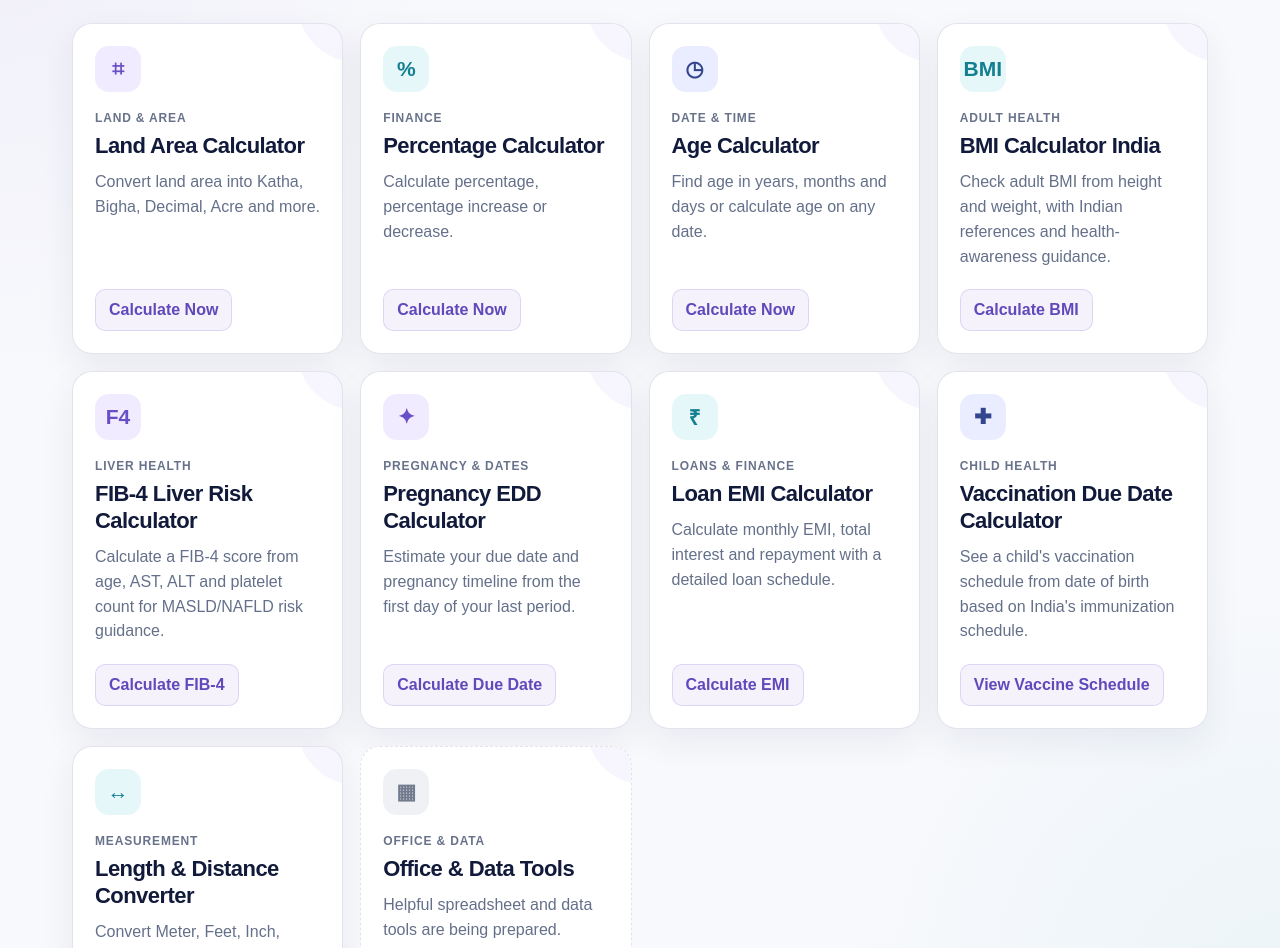
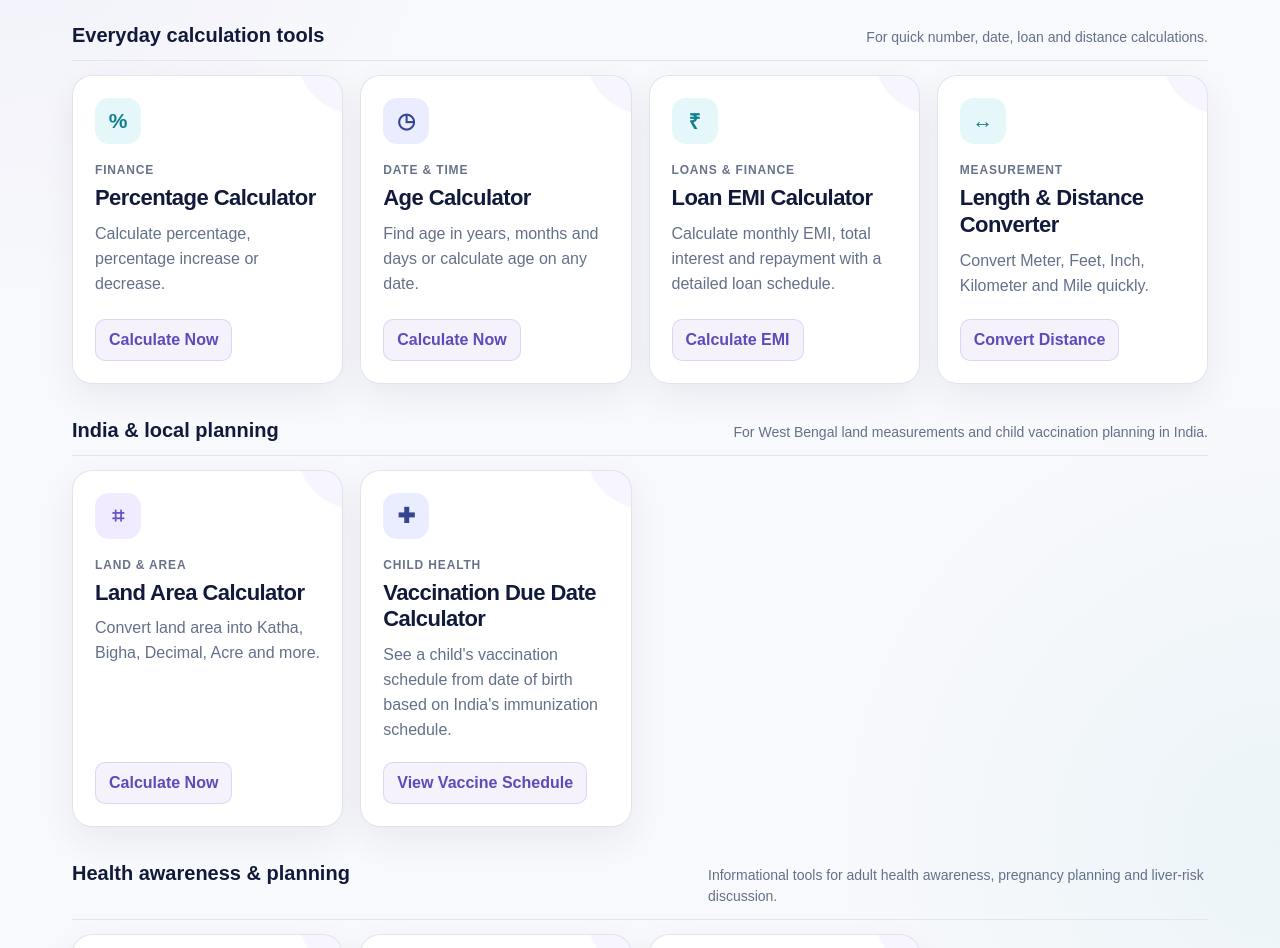
Before and after one commit to Arintri/worklity, a Next.js app: page / in a window 1280 px wide. Shown: the part 1204-2152 px from the top of the page. Built offline with nearby package versions, Linux system fonts and the light colour scheme.

Commit message:
Worklity Phase D product coherence and AdSense quality release

```diff
--- a/app/page.js
+++ b/app/page.js
@@ -21,7 +21,7 @@ export default function Home() {
       link: "/land-area-calculator",
       icon: "⌗",
       accent: "violet",
-      active: true,
+      collection: "local",
     },
     {
       categoryEn: "Finance",
@@ -33,7 +33,7 @@ export default function Home() {
       link: "/percentage-calculator",
       icon: "%",
       accent: "cyan",
-      active: true,
+      collection: "everyday",
     },
     {
       categoryEn: "Date & Time",
@@ -45,7 +45,7 @@ export default function Home() {
       link: "/age-calculator",
       icon: "◷",
       accent: "indigo",
-      active: true,
+      collection: "everyday",
     },
     {
       categoryEn: "Adult Health",
@@ -59,7 +59,7 @@ export default function Home() {
       link: "/bmi-calculator",
       icon: "BMI",
       accent: "cyan",
-      active: true,
+      collection: "health",
     },
     {
       categoryEn: "Liver Health",
@@ -73,7 +73,7 @@ export default function Home() {
       link: "/fib-4-calculator",
       icon: "F4",
       accent: "violet",
-      active: true,
+      collection: "health",
     },
     {
       categoryEn: "Pregnancy & Dates",
@@ -89,7 +89,7 @@ export default function Home() {
       link: "/edd-calculator",
       icon: "✦",
       accent: "violet",
-      active: true,
+      collection: "health",
     },
     {
       categoryEn: "Loans & Finance",
@@ -105,7 +105,7 @@ export default function Home() {
       link: "/emi-calculator",
       icon: "₹",
       accent: "cyan",
-      active: true,
+      collection: "everyday",
     },
     {
       categoryEn: "Child Health",
@@ -120,7 +120,7 @@ export default function Home() {
       link: "/vaccination-calculator",
       icon: "✚",
       accent: "indigo",
-      active: true,
+      collection: "local",
     },
     {
       categoryEn: "Measurement",
@@ -134,18 +134,31 @@ export default function Home() {
       link: "/length-distance-converter",
       icon: "↔",
       accent: "cyan",
-      active: true,
+      collection: "everyday",
+    },
+  ];
+
+  const toolCollections = [
+    {
+      key: "everyday",
+      en: "Everyday calculation tools",
+      bn: "দৈনন্দিন হিসাবের টুল",
+      enDesc: "For quick number, date, loan and distance calculations.",
+      bnDesc: "সংখ্যা, তারিখ, ঋণ ও দূরত্বের দ্রুত হিসাবের জন্য।",
     },
     {
-      categoryEn: "Office & Data",
-      categoryBn: "অফিস ও ডাটা",
-      en: "Office & Data Tools",
-      bn: "অফিস ও ডাটার টুল",
-      enDesc: "Helpful spreadsheet and data tools are being prepared.",
-      bnDesc: "স্প্রেডশিট ও ডাটার কাজে নতুন টুল তৈরি হচ্ছে।",
-      icon: "▦",
-      accent: "muted",
-      active: false,
+      key: "local",
+      en: "India & local planning",
+      bn: "ভারত ও স্থানীয় পরিকল্পনা",
+      enDesc: "For West Bengal land measurements and child vaccination planning in India.",
+      bnDesc: "পশ্চিমবঙ্গের জমির মাপ ও ভারতে শিশুর টিকাদান পরিকল্পনার জন্য।",
+    },
+    {
+      key: "health",
+      en: "Health awareness & planning",
+      bn: "স্বাস্থ্য সচেতনতা ও পরিকল্পনা",
+      enDesc: "Informational tools for adult health awareness, pregnancy planning and liver-risk discussion.",
+      bnDesc: "প্রাপ্তবয়স্কদের স্বাস্থ্য সচেতনতা, গর্ভকাল পরিকল্পনা ও লিভার ঝুঁকি বোঝার তথ্যভিত্তিক টুল।",
     },
   ];
 
@@ -211,29 +224,6 @@ export default function Home() {
     },
   ];
 
-  const services = [
-    {
-      en: "Excel & Google Sheets",
-      bn: "Excel ও Google Sheets",
-    },
-    {
-      en: "Data cleaning & organization",
-      bn: "ডাটা পরিষ্কার ও গুছিয়ে দেওয়া",
-    },
-    {
-      en: "Reports & dashboards",
-      bn: "রিপোর্ট ও ড্যাশবোর্ড",
-    },
-    {
-      en: "Spreadsheet automation",
-      bn: "স্প্রেডশিটের কাজ অটোমেশন",
-    },
-    {
-      en: "Custom utility & workflow solutions",
-      bn: "কাজ অনুযায়ী কাস্টম টুল ও সমাধান",
-    },
-  ];
-
   return (
     <main className="homePage">
       <header className="homeHeader">
@@ -246,7 +236,6 @@ export default function Home() {
           <nav className="homeNav" aria-label={bn ? "মূল নেভিগেশন" : "Main navigation"}>
             <a href="#tools">{bn ? "ফ্রি টুল" : "Free Tools"}</a>
             <Link href="/guides">{bn ? "গাইড" : "Guides"}</Link>
-            <a href="#services">{bn ? "সার্ভিস" : "Services"}</a>
           </nav>
 
           <div
@@ -286,8 +275,8 @@ export default function Home() {
 
           <p>
             {bn
-              ? "দৈনন্দিন হিসাব, জমির মাপ, অর্থ, বয়স ও তারিখ এবং স্বাস্থ্য সচেতনতা ও পরিকল্পনার জন্য সহজ ব্যবহারিক টুল।"
-              : "Simple practical tools for everyday calculations, measurement, finance, dates and age, and health awareness or planning."}
+              ? "দৈনন্দিন হিসাব, জমির মাপ, অর্থ, বয়স ও তারিখ এবং স্বাস্থ্য সচেতনতা ও পরিকল্পনার জন্য বাংলা ও ইংরেজিতে সহজ ব্যবহারিক টুল।"
+              : "Free practical calculators and planning tools in English and Bengali for everyday numbers, dates, measurement, finance and health awareness."}
           </p>
 
           <div className="heroActions">
@@ -318,10 +307,16 @@ export default function Home() {
           </p>
         </div>
 
+        <div className="toolCollections">
+          {toolCollections.map((collection) => (
+            <section className="toolCollection" aria-labelledby={`collection-${collection.key}`} key={collection.key}>
+              <div className="toolCollectionHeading">
+                <h3 id={`collection-${collection.key}`}>{bn ? collection.bn : collection.en}</h3>
+                <p>{bn ? collection.bnDesc : collection.enDesc}</p>
+              </div>
               <div className="toolGrid">
-          {tools.map((tool) => {
-            const content = (
-              <>
+                {tools.filter((tool) => tool.collection === collection.key).map((tool) => (
+                  <Link className="toolCard" href={tool.link} key={tool.en}>
                     <div className={`toolIcon ${tool.accent}`} aria-hidden="true">
                       {tool.icon}
                     </div>
@@ -330,28 +325,14 @@ export default function Home() {
                     </span>
                     <h3>{bn ? tool.bn : tool.en}</h3>
                     <p>{bn ? tool.bnDesc : tool.enDesc}</p>
-                <span className={tool.active ? "toolAction" : "comingSoon"}>
-                  {tool.active
-                    ? bn
-                      ? tool.bnAction || "হিসাব করুন"
-                      : tool.enAction || "Calculate Now"
-                    : bn
-                    ? "শীঘ্রই আসছে"
-                    : "Coming Soon"}
+                    <span className="toolAction">
+                      {bn ? tool.bnAction || "হিসাব করুন" : tool.enAction || "Calculate Now"}
                     </span>
-              </>
-            );
-
-            return tool.active ? (
-              <Link className="toolCard" href={tool.link} key={tool.en}>
-                {content}
                   </Link>
-            ) : (
-              <article className="toolCard unavailable" aria-disabled="true" key={tool.en}>
-                {content}
-              </article>
-            );
-          })}
+                ))}
+              </div>
+            </section>
+          ))}
         </div>
       </section>
 
@@ -406,34 +387,6 @@ export default function Home() {
             {bn ? "সম্পাদনা ও হিসাব নীতি →" : "Editorial & Calculation Policy →"}
           </Link>
         </p>
-      </section>
-
-      <section className="servicesSection" id="services">
-        <div className="servicesIntro">
-          <small>{bn ? "ডাটা ও অফিসের কাজে সহায়তা" : "DATA & OFFICE SOLUTIONS"}</small>
-          <h2>
-            {bn
-              ? "কাজের জন্য দরকারি বাস্তব সমাধান"
-              : "Practical solutions for the work behind the numbers"}
-          </h2>
-          <p>
-            {bn
-              ? "স্প্রেডশিট, ডাটা ও বারবার করতে হয় এমন কাজ আরও গুছিয়ে ও সহজ করতে সহায়তা নিন।"
-              : "Get help organizing spreadsheets, improving data, and simplifying repeatable work."}
-          </p>
-          <Link className="serviceCta" href="/contact">
-            {bn ? "কাজ নিয়ে যোগাযোগ করুন →" : "Discuss Your Work →"}
-          </Link>
-        </div>
-
-        <div className="serviceList">
-          {services.map((service, index) => (
-            <div key={service.en}>
-              <span aria-hidden="true">{String(index + 1).padStart(2, "0")}</span>
-              <strong>{bn ? service.bn : service.en}</strong>
-            </div>
-          ))}
-        </div>
       </section>
 
       <footer className="homeFooter">
@@ -640,8 +593,7 @@ export default function Home() {
         }
 
         .primaryCta,
-        .secondaryCta,
-        :global(.serviceCta) {
+        .secondaryCta {
           display: inline-flex;
           min-height: 48px;
           align-items: center;
@@ -725,15 +677,13 @@ export default function Home() {
           margin-bottom: 25px;
         }
 
-        .sectionHeading small,
-        .servicesIntro small {
+        .sectionHeading small {
           color: #6550bd;
           font-weight: 900;
           letter-spacing: 0.09em;
         }
 
-        .sectionHeading h2,
-        .servicesIntro h2 {
+        .sectionHeading h2 {
           margin: 9px 0 0;
           color: var(--navy);
           font-size: clamp(30px, 3.6vw, 44px);
@@ -746,6 +696,40 @@ export default function Home() {
           margin: 0 0 5px;
           color: var(--muted);
           line-height: 1.55;
+        }
+
+        .toolCollections {
+          display: grid;
+          gap: 34px;
+        }
+
+        .toolCollection {
+          min-width: 0;
+        }
+
+        .toolCollectionHeading {
+          display: flex;
+          align-items: baseline;
+          justify-content: space-between;
+          gap: 24px;
+          margin-bottom: 14px;
+          padding-bottom: 12px;
+          border-bottom: 1px solid #e2e5ee;
+        }
+
+        .toolCollectionHeading h3 {
+          margin: 0;
+          color: var(--navy);
+          font-size: 20px;
+          line-height: 1.25;
+        }
+
+        .toolCollectionHeading p {
+          max-width: 500px;
+          margin: 0;
+          color: var(--muted);
+          font-size: 14px;
+          line-height: 1.5;
         }
 
         .toolGrid {
@@ -770,7 +754,7 @@ export default function Home() {
           transition: transform 170ms ease, border-color 170ms ease, box-shadow 170ms ease;
         }
 
-        :global(.toolCard:not(.unavailable):hover) {
+        :global(.toolCard:hover) {
           border-color: rgba(118, 86, 216, 0.3);
           box-shadow: 0 20px 42px rgba(42, 42, 101, 0.13);
           transform: translateY(-4px);
@@ -825,8 +809,7 @@ export default function Home() {
           line-height: 1.55;
         }
 
-        .toolAction,
-        .comingSoon {
+        .toolAction {
           margin-top: auto;
           font-weight: 900;
         }
@@ -842,22 +825,6 @@ export default function Home() {
           border-radius: 10px;
           color: #6049ba;
           background: rgba(118, 86, 216, 0.075);
-        }
-
-        .comingSoon {
-          align-self: flex-start;
-          padding: 7px 10px;
-          border: 1px solid #d8dce5;
-          border-radius: 99px;
-          color: #667085;
-          background: #f3f4f7;
-          font-size: 13px;
-        }
-
-        :global(.unavailable) {
-          border-style: dashed;
-          box-shadow: none;
-          cursor: not-allowed;
         }
 
         .valueSection {
@@ -980,71 +947,6 @@ export default function Home() {
           line-height: 1.45;
         }
 
-        .servicesSection {
-          display: grid;
-          grid-template-columns: minmax(0, 0.9fr) minmax(0, 1.1fr);
-          gap: 48px;
-          max-width: 1136px;
-          margin: 28px auto 72px;
-          padding: 46px;
-          border: 1px solid rgba(94, 77, 179, 0.2);
-          border-radius: 26px;
-          color: #fff;
-          background:
-            radial-gradient(circle at 90% 5%, rgba(56, 205, 208, 0.17), transparent 35%),
-            linear-gradient(135deg, #121b3d, #273471 64%, #4d3e91);
-          box-shadow: 0 24px 58px rgba(31, 36, 82, 0.18);
-          scroll-margin-top: 24px;
-        }
-
-        .servicesIntro small {
-          color: #8fe4e6;
-        }
-
-        .servicesIntro h2 {
-          color: #fff;
-        }
-
-        .servicesIntro p {
-          margin: 17px 0 24px;
-          color: rgba(239, 242, 255, 0.75);
-          font-size: 17px;
-          line-height: 1.65;
-        }
-
-        :global(.serviceCta) {
-          color: var(--navy);
-          background: #fff;
-          box-shadow: 0 10px 25px rgba(5, 10, 33, 0.2);
-        }
-
-        .serviceList {
-          display: grid;
-          align-content: center;
-          gap: 10px;
-        }
-
-        .serviceList > div {
-          display: flex;
-          min-width: 0;
-          padding: 14px 16px;
-          align-items: center;
-          gap: 14px;
-          border: 1px solid rgba(255, 255, 255, 0.12);
-          border-radius: 12px;
-          background: rgba(255, 255, 255, 0.07);
-        }
-
-        .serviceList span {
-          color: #81d9de;
-          font-size: 12px;
-          font-weight: 900;
-        }
-
-        .serviceList strong {
-          overflow-wrap: anywhere;
-        }
-
         .homeFooter {
           display: flex;
           max-width: 1180px;
@@ -1099,7 +1001,6 @@ export default function Home() {
         :global(.homeGuideCard:focus-visible),
         :global(.allGuidesLink:focus-visible),
         :global(.editorialTrust a:focus-visible),
-        :global(.serviceCta:focus-visible),
         :global(.footerLinks a:focus-visible) {
           outline: 3px solid rgba(37, 166, 184, 0.58);
           outline-offset: 3px;
@@ -1121,10 +1022,6 @@ export default function Home() {
             height: 195px;
           }
 
-          .servicesSection {
-            margin-right: 20px;
-            margin-left: 20px;
-          }
         }
 
         @media (max-width: 720px) {
@@ -1188,11 +1085,12 @@ export default function Home() {
             margin-top: 12px;
           }
 
-          .servicesSection {
-            grid-template-columns: 1fr;
-            gap: 30px;
-            margin: 18px 14px 52px;
-            padding: 30px 23px;
+          .toolCollectionHeading {
+            display: block;
+          }
+
+          .toolCollectionHeading p {
+            margin-top: 6px;
           }
 
           .homeFooter {
@@ -1263,13 +1161,8 @@ export default function Home() {
             padding-top: 20px;
           }
 
-          .servicesIntro h2,
           .sectionHeading h2 {
             font-size: 31px;
-          }
-
-          :global(.serviceCta) {
-            width: 100%;
           }
 
           .footerLinks {
--- a/app/vaccination-calculator/VaccinationCalculatorClient.js
+++ b/app/vaccination-calculator/VaccinationCalculatorClient.js
@@ -197,7 +197,7 @@ export default function VaccinationCalculatorClient() {
     </section>
 
     {result?.ok && submitted && <div className="report" aria-live="polite">
-      <div className="printHeader printOnly"><strong>Worklity</strong><h1>{t.schedule}</h1></div>
+      <div className="printHeader printOnly"><strong>Worklity</strong><p>{t.schedule}</p></div>
       <section className="scheduleHead"><div><p className="eyebrow">{t.calculated}</p><h2>{t.schedule}</h2><p className="meta">{submitted.childName && <><strong>{t.child}:</strong> {submitted.childName}<span>•</span></>}<strong>{t.dob}:</strong> {formatDate(submitted.dob, language)}</p></div><button className="printButton screenOnly" type="button" onClick={() => window.print()}>{t.print}</button></section>
       <section className="stageGrid" aria-label={t.schedule}>
         {STAGES.map(([id, label, tone, icon]) => {
@@ -238,7 +238,7 @@ export default function VaccinationCalculatorClient() {
       @media(max-width:820px){.stageGrid{grid-template-columns:repeat(2,minmax(0,1fr))}.recordSteps{grid-template-columns:1fr}}
       @media(max-width:600px){.nav,.hero,.inputCard,.scheduleHead,.stageGrid,.hpvCard,.recordSection,.info,.disclaimer,.footer{width:min(100% - 1.2rem,1060px)}.nav{min-height:66px}.language button{min-height:42px;padding-inline:.65rem}.hero{padding:1.8rem 1.15rem;border-radius:21px}.hero h1{font-size:clamp(2rem,10vw,2.8rem)}.fields{grid-template-columns:1fr}.actions{display:grid;grid-template-columns:1fr}.primary,.secondary{width:100%;min-height:50px}.scheduleHead{align-items:flex-start;flex-direction:column}.scheduleHead .printButton{display:none}.stageGrid{grid-template-columns:1fr}.stageCard{padding:1.05rem}.mobilePrint{display:block;width:calc(100% - 1.2rem);margin:1rem auto 0}.recordToggle{align-items:flex-start}.recordPanel{padding:1rem}.info{grid-template-columns:1fr}.footer{flex-direction:column;gap:.7rem}}
       @media(max-width:380px){.language button{padding-inline:.5rem;font-size:.78rem}.hpvCard{flex-direction:column}.meta{flex-direction:column}.meta span{display:none}}
-      @media print{@page{size:A4 portrait;margin:11mm}:global(body){background:#fff!important}.page{min-height:auto;overflow:visible;background:#fff;color:#000}.screenOnly,.info,.footer,.recordSection{display:none!important}.printOnly{display:block}.printHeader{margin-bottom:6mm;padding-bottom:3mm;border-bottom:2px solid #202650}.printHeader h1{margin:1mm 0 0;font-size:19pt}.report{margin:0}.scheduleHead,.stageGrid,.hpvCard,.disclaimer{width:100%;margin-inline:0}.scheduleHead{margin-bottom:4mm}.stageGrid{grid-template-columns:repeat(3,1fr);gap:3mm}.stageCard{padding:3mm;border:1px solid #777;border-top:3px solid var(--accent);border-radius:3mm;background:#fff;box-shadow:none;break-inside:avoid}.dateBlock{margin:2mm 0;padding:2mm;background:#fff;border:1px solid #aaa}.stageCard li{font-size:8pt}.stageCard li small{font-size:6.5pt}.hpvCard{margin-top:4mm;padding:3mm;border:1px solid #777;border-radius:3mm;background:#fff;box-shadow:none}.disclaimer{margin-top:5mm;margin-bottom:0;padding:3mm;border:1px solid #777;border-radius:2mm;background:#fff;break-inside:avoid}.disclaimer>span{display:none}.disclaimer p{color:#222;font-size:7.5pt}}
+      @media print{@page{size:A4 portrait;margin:11mm}:global(body){background:#fff!important}.page{min-height:auto;overflow:visible;background:#fff;color:#000}.screenOnly,.info,.footer,.recordSection{display:none!important}.printOnly{display:block}.printHeader{margin-bottom:6mm;padding-bottom:3mm;border-bottom:2px solid #202650}.printHeader p{margin:1mm 0 0;font-size:19pt;font-weight:700}.report{margin:0}.scheduleHead,.stageGrid,.hpvCard,.disclaimer{width:100%;margin-inline:0}.scheduleHead{margin-bottom:4mm}.stageGrid{grid-template-columns:repeat(3,1fr);gap:3mm}.stageCard{padding:3mm;border:1px solid #777;border-top:3px solid var(--accent);border-radius:3mm;background:#fff;box-shadow:none;break-inside:avoid}.dateBlock{margin:2mm 0;padding:2mm;background:#fff;border:1px solid #aaa}.stageCard li{font-size:8pt}.stageCard li small{font-size:6.5pt}.hpvCard{margin-top:4mm;padding:3mm;border:1px solid #777;border-radius:3mm;background:#fff;box-shadow:none}.disclaimer{margin-top:5mm;margin-bottom:0;padding:3mm;border:1px solid #777;border-radius:2mm;background:#fff;break-inside:avoid}.disclaimer>span{display:none}.disclaimer p{color:#222;font-size:7.5pt}}
       .staticOverview{width:min(1060px,calc(100% - 2rem));margin:0 auto 1rem;padding:1rem 1.2rem;border:1px solid #dfe3ec;border-radius:16px;background:#fff}.staticOverview h2{margin:0;color:#252b56;font-size:1rem}.staticOverview p{margin:.4rem 0 0;color:#626a80;font-size:.86rem;line-height:1.6}.officialReferences{width:min(1060px,calc(100% - 2rem));margin:1rem auto 0;padding:1rem 1.2rem;border:1px solid #dfe3ec;border-radius:16px;background:#fff}.officialReferences h2{margin:0;color:#252b56;font-size:1rem}.officialReferences p{margin:.4rem 0;color:#626a80;font-size:.82rem;line-height:1.55}.officialReferences ul{display:grid;gap:.4rem;margin:.7rem 0 0;padding-left:1.2rem}.officialReferences a{color:#343878;font-size:.82rem;font-weight:750;text-underline-offset:3px}@media(max-width:600px){.staticOverview,.officialReferences{width:min(100% - 1.2rem,1060px)}}@media print{.officialReferences{width:100%;margin:4mm 0 0;padding:2.5mm;border:1px solid #777;border-radius:2mm;break-inside:avoid}.officialReferences h2{font-size:9pt}.officialReferences p,.officialReferences a{color:#222;font-size:7pt}.officialReferences ul{gap:1mm;margin:2mm 0 0;padding-left:4mm}}
     `}</style>
   </main>;
```
Lines whose indentation alone changed are shown as unchanged.
